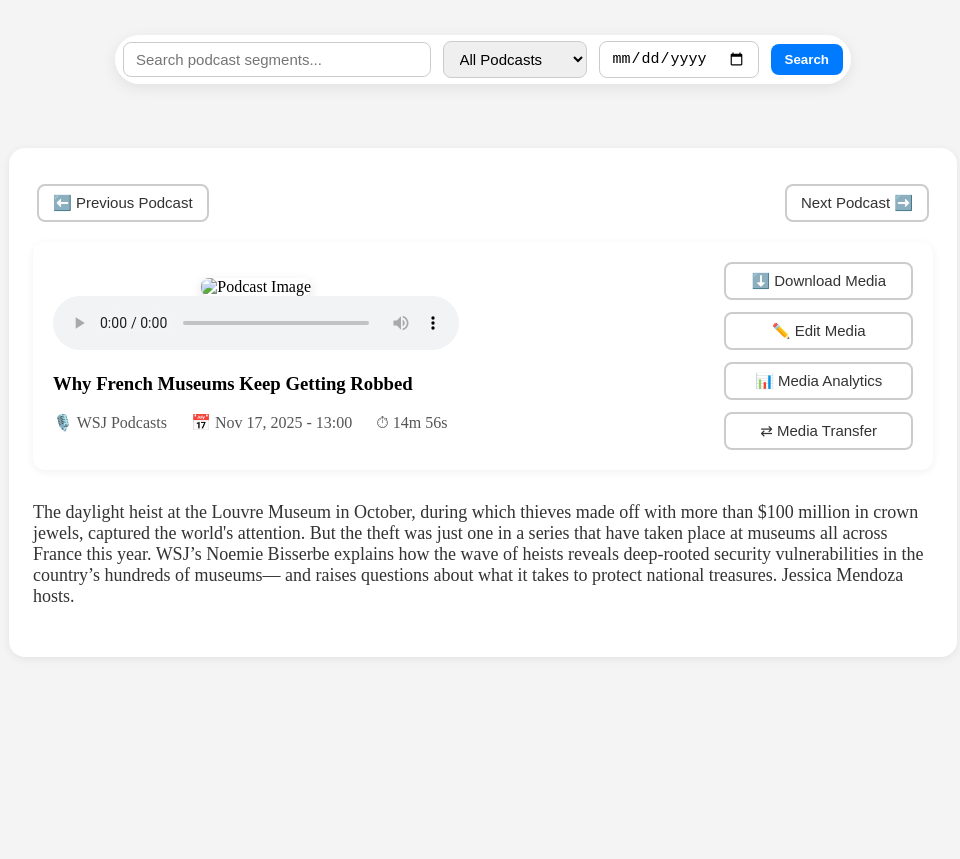
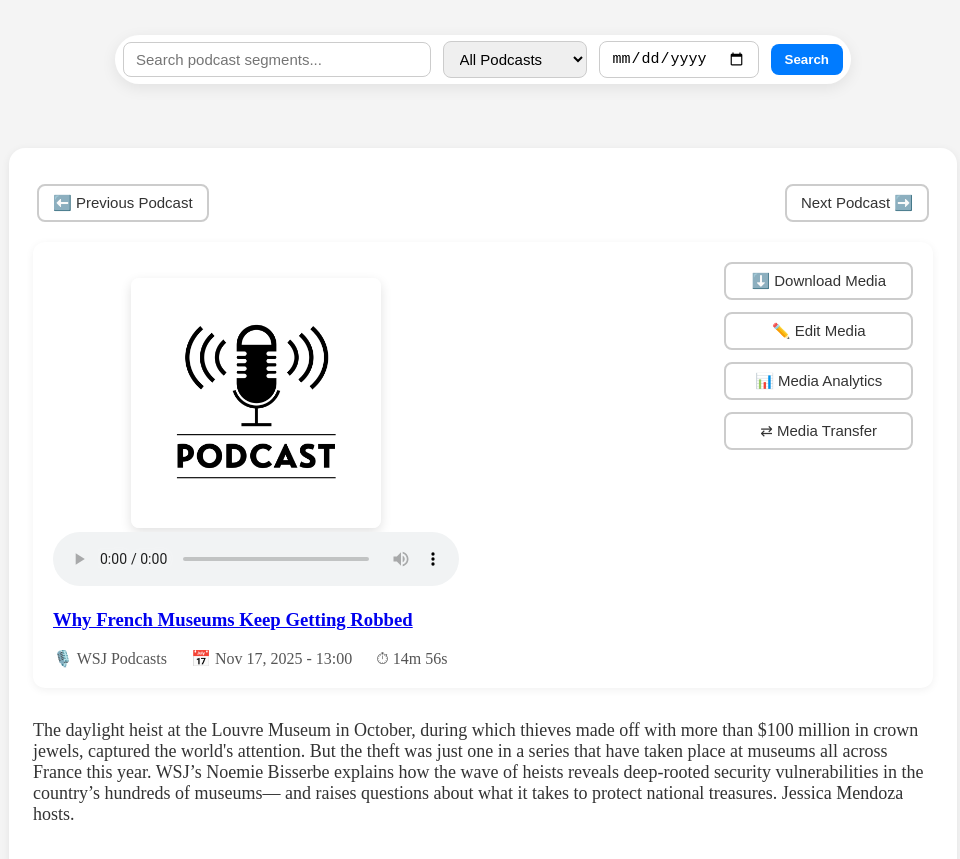
Before and after one commit to Alexa533/DigiClips-podcast-demo, a plain HTML site: page new-podcast.results.sub.html in a window 1280 px wide. Shown: the part 77-936 px from the top of the page, without its empty margins (157-1117 px from the left). Before the commit the page ends 800 px from the top, so only its background shows below. Drawn offline with Linux system fonts and the light colour scheme; a script that the page names is missing.

Commit message:
Update podcast search results HTML structure
Updating to new file version

```diff
--- a/new-podcast.results.sub.html
+++ b/new-podcast.results.sub.html
@@ -229,7 +229,7 @@
             <div class ="podcast-image-wrapper">
                 <img
                     class="podcast-detail-image"
-                    src="\SE\src\assets\images\podcast-cover.png"
+                    src="\podcast-cover.png"
                     alt="Podcast Image"
                 /> <!-- https://www.vecteezy.com/vector-art/2157610-vector-illustrations-concept-design-podcast-channel -->
             </div>
@@ -238,7 +238,7 @@
                 <source src="#" type="audio/mpeg">
             </audio>
 
-            <h3 class="podcast-title">Why French Museums Keep Getting Robbed</h3>
+            <h3 class="podcast-title"><a href="https://www.wsj.com/podcasts/the-journal/why-french-museums-keep-getting-robbed/e3ff932c-0630-4642-81a1-468646c6e152?mod=audiocenter_search">Why French Museums Keep Getting Robbed</a></h3>
 
             <div class="podcast-info">
                 <span>🎙️ WSJ Podcasts</span>
```
